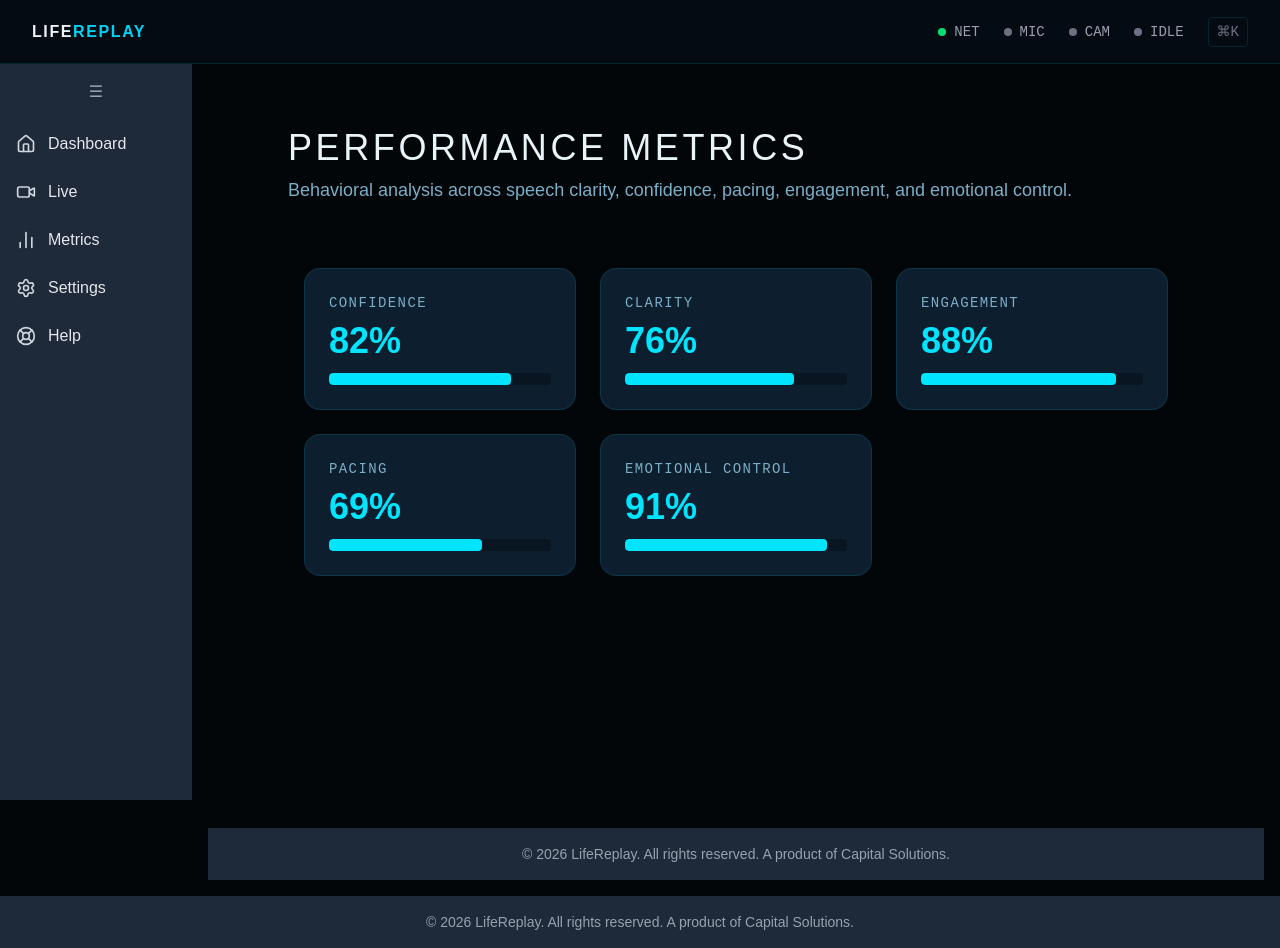
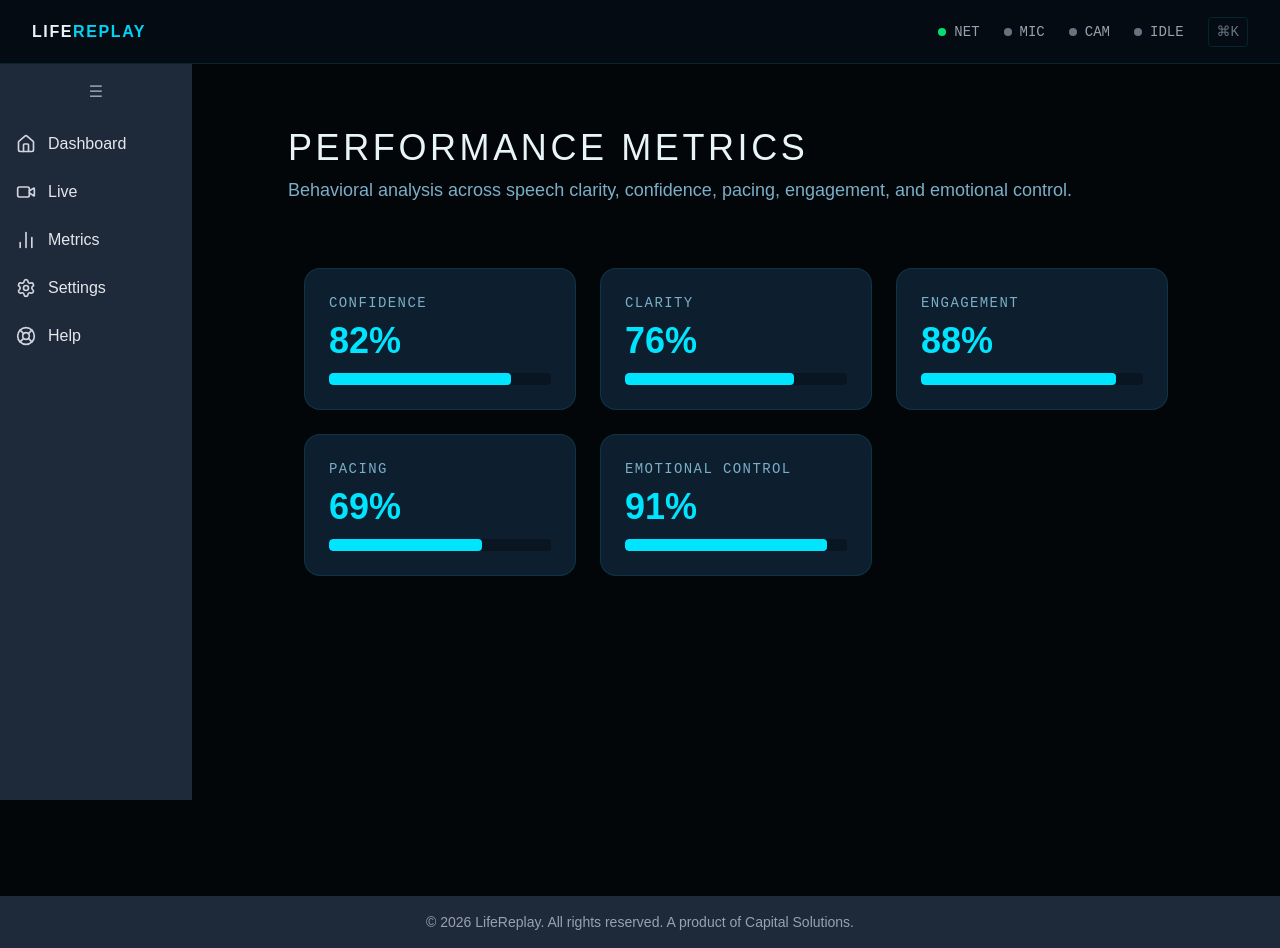
Before and after one commit to MwandikiAntony/LifeReplay, a Next.js app in the folder frontend/: page /metrics in a window 1280 px wide. Built offline with nearby package versions, Linux system fonts and the light colour scheme; no server answers.

Commit message:
Update <description>

```diff
--- a/frontend/src/app/metrics/page.tsx
+++ b/frontend/src/app/metrics/page.tsx
@@ -1,7 +1,7 @@
 "use client";
 
 import MetricsDashboard from "@/components/coach/MetricsDashboard";
-import Footer from "@/components/layout/Footer";
+
 
 export default function MetricsPage() {
   return (
@@ -20,7 +20,7 @@ export default function MetricsPage() {
         <MetricsDashboard />
       </main>
 
-      <Footer />
+
     </div>
   );
 }
```
